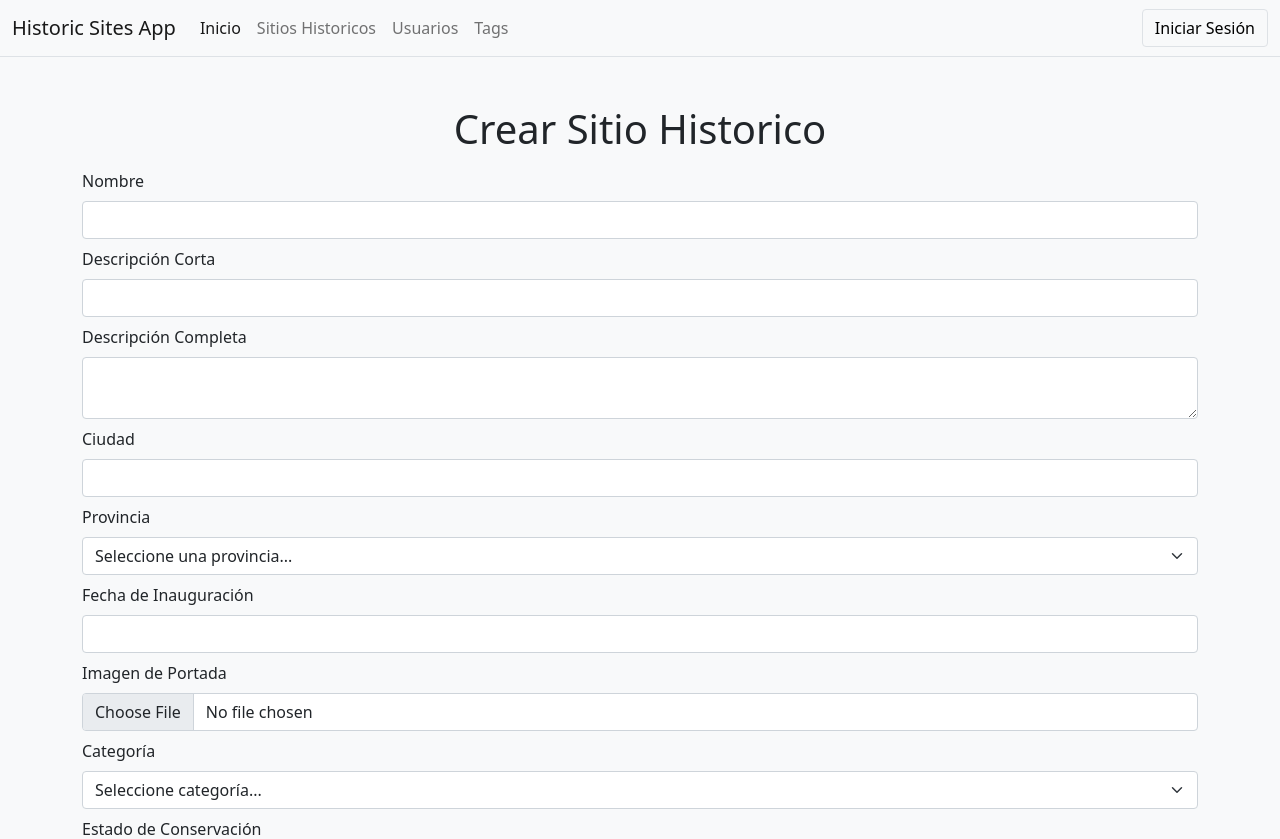
After one commit to TomasCamp/historic-sites-app, a Flask app: template src/templates/historic_sites/create.html in a window 1280 px wide. The commit adds this page. Shown: the top 839 px of the page. Run offline with Flask 3, Linux system fonts and the light colour scheme; the template is opened without the code that fills it: values that come from a table or form of the project are taken from there, others are empty; some libraries are stand-ins or nearby versions; grey boxes are pictures that could not be loaded.

Commit message:
feat: agregar funcionalidad crear historic_site

```diff
--- a/src/forms/historic_site_forms.py
+++ b/src/forms/historic_site_forms.py
@@ -1,10 +1,31 @@
 from flask_wtf import FlaskForm
-from wtforms import StringField, SelectField, SelectMultipleField, DateField
-from wtforms.validators import Optional
+from wtforms import (
+    StringField,
+    SelectField,
+    SelectMultipleField,
+    DateField,
+    TextAreaField,
+    IntegerField,
+    FileField,
+    HiddenField,
+)
+from wtforms.validators import (
+    Optional,
+    DataRequired,
+    Length,
+    Regexp,
+    NumberRange,
+    InputRequired,
+)
+from flask_wtf.file import FileAllowed, FileRequired
 from wtforms.widgets import ListWidget, CheckboxInput
 from src.models.historic_site.enum import Province
 from src.services.tag_service import list_all_tags
-from src.services.historic_site_service import list_all_conservation_statuses
+from src.services.historic_site_service import (
+    list_all_conservation_statuses,
+    list_all_categorys,
+)
+from datetime import date
 
 
 class HistoricSiteFilterForm(FlaskForm):
@@ -52,3 +73,130 @@ class HistoricSiteFilterForm(FlaskForm):
             (c_s.id, c_s.name) for c_s in list_all_conservation_statuses()
         ]
         self.conservation_status_id.default = 0
+
+
+class HistoricSiteCreateForm(FlaskForm):
+    name = StringField(
+        "Nombre",
+        validators=[
+            DataRequired("El campo nombre es obligatorio."),
+            Length(3, 100, "El campo nombre debe tener entre 3 y 100 caracteres."),
+            Regexp(
+                r"^[a-zA-Z0-9áéíóúÁÉÍÓÚñÑüÜ\s\.,;\:\(\)\"\'-]+$",
+                message="El campo nombre solo puede contener letras, espacios, números y los siguientes simbolos: .,;:()\"'",
+            ),
+        ],
+    )
+    short_description = StringField(
+        "Descripción Corta",
+        validators=[
+            DataRequired("El campo descripción corta es obligatorio."),
+            Length(
+                3,
+                255,
+                "El campo descripción corta debe tener entre 3 y 255 caracteres.",
+            ),
+            Regexp(
+                r"^[a-zA-Z0-9áéíóúÁÉÍÓÚñÑüÜ\s\.,;\:\(\)\"\'-]+$",
+                message="El campo descripción corta solo puede contener letras, espacios, números y los siguientes simbolos: .,;:()\"'",
+            ),
+        ],
+    )
+    full_description = TextAreaField(
+        "Descripción Completa",
+        validators=[
+            DataRequired("El campo descripción completa es obligatorio."),
+            Length(
+                min=10,
+                message="La descripción completa debe tener al menos 10 caracteres.",
+            ),
+            Regexp(
+                r"^[a-zA-Z0-9áéíóúÁÉÍÓÚñÑüÜ\s\.,;\:\(\)\"\'-]+$",
+                message="El campo descripción completa solo puede contener letras, espacios, números y los siguientes simbolos: .,;:()\"'",
+            ),
+        ],
+    )
+    city = StringField(
+        "Ciudad",
+        validators=[
+            DataRequired("El campo ciudad es obligatorio."),
+            Length(2, 60, "La ciudad debe tener entre 2 y 60 caracteres."),
+            Regexp(
+                r"^[a-zA-ZáéíóúÁÉÍÓÚñÑüÜ\s\'-]+$",
+                message="La campo ciudad solo puede contener letras y espacios.",
+            ),
+        ],
+    )
+    province = SelectField(
+        "Provincia",
+        validators=[DataRequired("Debe seleccionar una provincia.")],
+        choices=[("", "Seleccione una provincia...")]
+        + [(p.value, p.value) for p in Province],
+    )
+    inauguration_year = IntegerField(
+        "Fecha de Inauguración",
+        validators=[
+            DataRequired("El año de inauguración es obligatorio."),
+            NumberRange(
+                min=1,
+                max=date.today().year,
+                message=f"El año debe estar entre 1 y {date.today().year}.",
+            ),
+        ],
+    )
+    cover_image = FileField(
+        "Imagen de Portada",
+        validators=[
+            FileRequired("Debe adjuntar una imagen de portada."),
+            FileAllowed(
+                ["jpg", "jpeg", "png", "webp"],
+                "Solo se permiten imágenes (jpg, jpeg, png, webp).",
+            ),
+        ],
+    )
+    category_id = SelectField(
+        "Categoría",
+        coerce=int,
+        validators=[
+            InputRequired("Debe seleccionar una categoría."),
+            NumberRange(min=1, message="Debe seleccionar una categoría."),
+        ],
+    )
+    conservation_status_id = SelectField(
+        "Estado de Conservación",
+        coerce=int,
+        validators=[
+            InputRequired("Debe seleccionar un estado de conservación."),
+            NumberRange(min=1, message="Debe seleccionar un estado de conservación."),
+        ],
+    )
+    tags = SelectMultipleField(
+        "Etiquetas",
+        coerce=int,
+        validators=[Optional()],
+        widget=ListWidget(prefix_label=False),
+        option_widget=CheckboxInput(),
+    )
+    latitude = HiddenField(
+        "Latitud",
+        validators=[
+            DataRequired("Por favor, seleccione la ubicación en el mapa."),
+        ],
+    )
+    longitude = HiddenField(
+        "Longitud",
+        validators=[
+            DataRequired("Por favor, seleccione la ubicación en el mapa."),
+        ],
+    )
+
+    def __init__(self, *args, **kwargs):
+        super().__init__(*args, **kwargs)
+
+        self.tags.choices = [(t.id, t.name) for t in list_all_tags()]
+        self.conservation_status_id.choices = [(0, "Seleccione estado...")] + [
+            (c_s.id, c_s.name) for c_s in list_all_conservation_statuses()
+        ]
+        self.category_id.choices = [(0, "Seleccione categoría...")] + [
+            (c.id, c.name) for c in list_all_categorys()
+        ]
--- a/src/models/historic_site/historic_site.py
+++ b/src/models/historic_site/historic_site.py
@@ -1,7 +1,7 @@
 from src import db
 from datetime import datetime
 from typing import TYPE_CHECKING, List, Optional
-from sqlalchemy import String, ForeignKey, Text, DateTime, func
+from sqlalchemy import String, ForeignKey, Text, DateTime, func, Float
 from sqlalchemy.orm import Mapped, mapped_column, relationship
 
 
@@ -29,6 +29,8 @@ class HistoricSite(db.Model):
     cover_image_public_id: Mapped[Optional[str]] = mapped_column(
         String(255), nullable=True
     )
+    latitude: Mapped[float] = mapped_column(Float, nullable=True)
+    longitude: Mapped[float] = mapped_column(Float, nullable=True)
 
     category_id: Mapped[int] = mapped_column(
         ForeignKey("categories.id"), nullable=False
--- a/src/services/historic_site_service.py
+++ b/src/services/historic_site_service.py
@@ -19,6 +19,8 @@ def create_historic_site(
     category_id: int,
     conservation_status_id: int,
     user_id: int,
+    latitude: float,
+    longitude: float,
     cover_image_public_id: Optional[str] = None,
 ) -> HistoricSite:
     """Crea y carga un registro de historic_sites."""
@@ -34,6 +36,8 @@ def create_historic_site(
         cover_image_public_id=cover_image_public_id,
         category_id=category_id,
         conservation_status_id=conservation_status_id,
+        latitude=latitude,
+        longitude=longitude,
     )
     db.session.add(new_historic_site)
     db.session.flush()
--- a/src/services/storage_service.py
+++ b/src/services/storage_service.py
@@ -9,6 +9,6 @@ def upload_image(file_storage, folder="historic-sites-app") -> dict:
     )
 
     return {
-        "url": upload_result.get("secure_url"),
-        "public_id": upload_result.get("public_id"),
+        "cover_image_url": upload_result.get("secure_url"),
+        "cover_image_public_id": upload_result.get("public_id"),
     }
--- /dev/null
+++ b/src/templates/historic_sites/create.html
@@ -0,0 +1,109 @@
+{% extends "layout.html" %}
+{% block head %}
+<link rel="stylesheet" href="https://unpkg.com/leaflet@1.9.4/dist/leaflet.css" />
+{% endblock %}
+{% block content %}
+
+<h1 class="text-center mb-3">Crear Sitio Historico</h1>
+
+<form method="POST" class="d-flex flex-column" enctype="multipart/form-data" novalidate>
+    {{ form.hidden_tag() }}
+
+    <div class="mb-2">
+        {{form.name.label(class="form-label")}}
+        {{form.name(class="form-control")}}
+    </div>
+    <div class="mb-2">
+        {{form.short_description.label(class="form-label")}}
+        {{form.short_description(class="form-control")}}
+    </div>
+    <div class="mb-2">
+        {{form.full_description.label(class="form-label")}}
+        {{form.full_description(class="form-control")}}
+    </div>
+    <div class="mb-2">
+        {{form.city.label(class="form-label")}}
+        {{form.city(class="form-control")}}
+    </div>
+    <div class="mb-2">
+        {{form.province.label(class="form-label")}}
+        {{form.province(class="form-select")}}
+    </div>
+    <div class="mb-2">
+        {{form.inauguration_year.label(class="form-label")}}
+        {{form.inauguration_year(class="form-control")}}
+    </div>
+    <div class="mb-2">
+        {{form.cover_image.label(class="form-label")}}
+        {{form.cover_image(class="form-control")}}
+    </div>
+    <div class="mb-2">
+        {{form.category_id.label(class="form-label")}}
+        {{form.category_id(class="form-select")}}
+    </div>
+    <div class="mb-2">
+        {{form.conservation_status_id.label(class="form-label")}}
+        {{form.conservation_status_id(class="form-select")}}
+    </div>
+    <div class="mb-2">
+        <label>{{ form.tags.label(class="form-label") }}</label>
+        <div>
+            {% for subfield in form.tags %}
+                <label class="form-check-label">
+                    {{ subfield(class="form-check-input") }}
+                    <span>{{ subfield.label.text }}</span>
+                </label>
+            {% endfor %}
+        </div>
+    </div>
+
+    {{ form.latitude(id="latitude") }}
+    {{ form.longitude(id="longitude") }}
+
+    <!-- Contenedor del Mapa -->
+    <div class="mb-3">
+        <label class="form-label">Ubicación en el mapa (Hacé click para seleccionar):</label>
+        <div id="map-picker" style="height: 400px; width: 100%; border-radius: 8px;"></div>
+    </div>
+
+    <div class="mb-2">
+        <button type="submit" class="btn btn-primary">Crear Sitio Historico</button>
+        <a href={{url_for("historic_sites.index")}} class="btn btn-danger">Cancelar</a>
+    </div>
+
+</form>
+
+<script src="https://unpkg.com/leaflet@1.9.4/dist/leaflet.js"></script>
+
+<script>
+    const initialLat = parseFloat(document.getElementById('latitude').value) || -34.6037;
+    const initialLng = parseFloat(document.getElementById('longitude').value) || -58.3816;
+    const initialZoom = document.getElementById('latitude').value ? 13 : 5;
+
+    const map = L.map('map-picker').setView([initialLat, initialLng], initialZoom);
+
+    L.tileLayer('https://{s}.tile.openstreetmap.org/{z}/{x}/{y}.png', {
+        attribution: '© OpenStreetMap contributors'
+    }).addTo(map);
+
+    let marker;
+
+    if (document.getElementById('latitude').value && document.getElementById('longitude').value) {
+        marker = L.marker([initialLat, initialLng]).addTo(map);
+    }
+
+    map.on('click', function(e) {
+        const lat = e.latlng.lat;
+        const lng = e.latlng.lng;
+
+        document.getElementById('latitude').value = lat;
+        document.getElementById('longitude').value = lng;
+
+        if (marker) {
+            marker.setLatLng(e.latlng);
+        } else {
+            marker = L.marker(e.latlng).addTo(map);
+        }
+    });
+</script>
+{% endblock %}
--- a/src/templates/historic_sites/index.html
+++ b/src/templates/historic_sites/index.html
@@ -56,6 +56,8 @@
     </form>
 </div>
 
+<a href={{url_for("historic_sites.create")}} class="btn btn-primary">Crear Sitio Historico</a>
+
 <table class="table table-striped table-hover">
     <thead>
         <tr>
```
Also changed, not shown: src/controllers/historic_site_controller.py (+46 -3 lines), src/seeds.py (+8 -0 lines).
